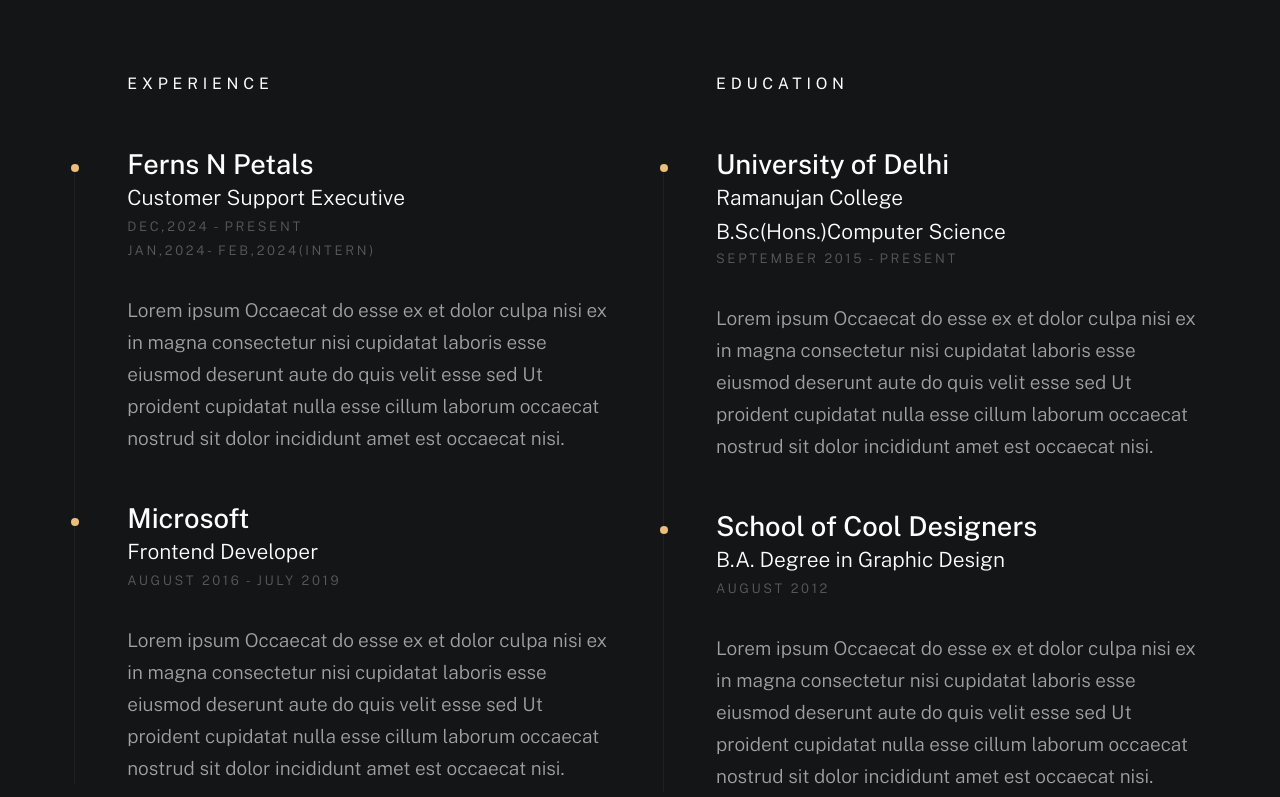
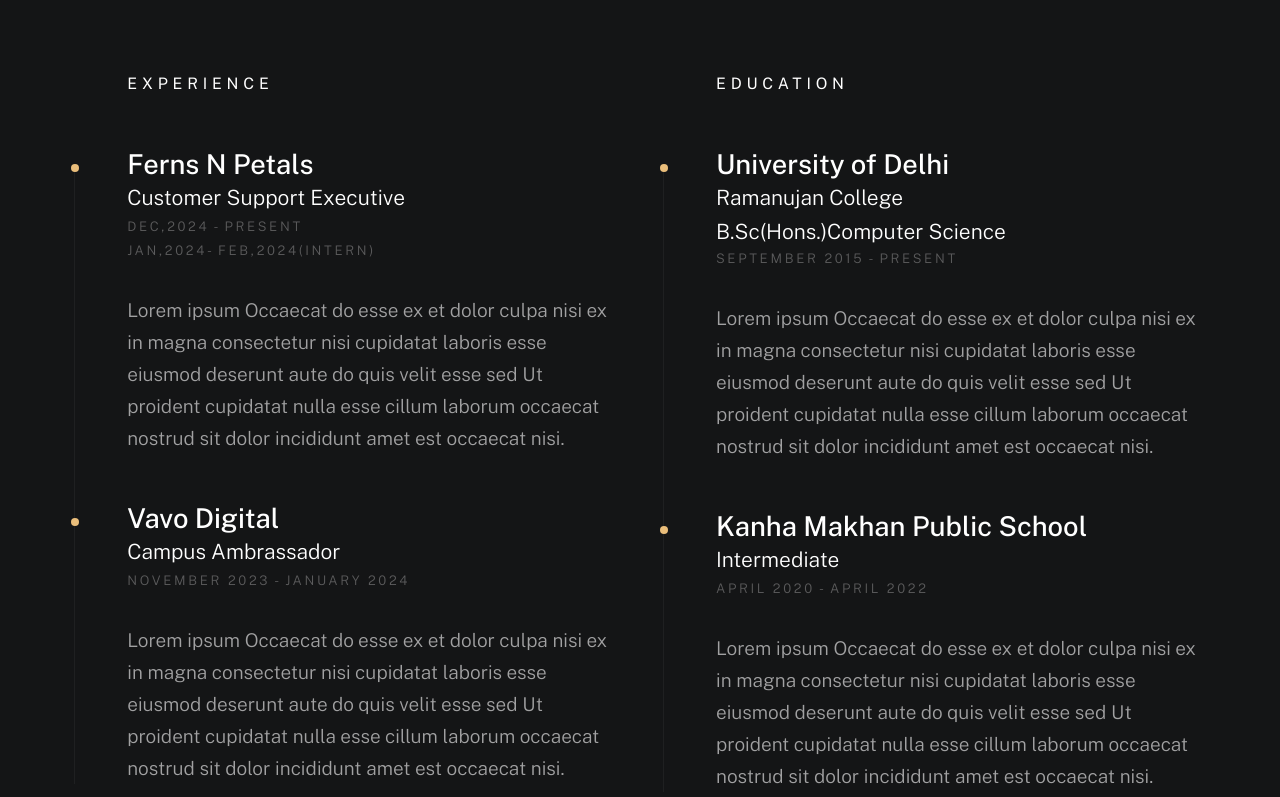
Before and after one commit to prabalgautam05/profile, a plain HTML site: page index.html in a window 1280 px wide. Shown: the part 2382-3179 px from the top of the page. Drawn offline with nearby package versions, Linux system fonts and the light colour scheme; a web font is replaced by a local one.

Commit message:
Update index.html

```diff
--- a/index.html
+++ b/index.html
@@ -135,12 +135,12 @@
                                 About
                             </h2>
                             <p class="attention-getter" data-animate-el>
-                                I'm a 3rd year bsc Hons computer science student at University of Delhi.
+                                I'm a 3rd year Computer science (Hons.) student at University of Delhi.
                                 I have made several projects, which challenged my skills and made myself better with every project.
                                 Python is my core language and I have completed my web development with django as a backend. I'm a box full of skills
                                 and experiences too.
                                 Now I'm moving towards Gen-AI, In some time
-                                I'll start working on my several AI based and deep learning projects.
+                                I'll start working on my several AI based and deep learning projects very soon.
 
                             </p>
                             <a href="#0" class="btn btn--medium u-fullwidth" data-animate-el>Download CV</a>
@@ -193,9 +193,9 @@
                             <div class="timeline__block">
                                 <div class="timeline__bullet"></div>
                                 <div class="timeline__header">
-                                    <h4 class="timeline__title">Microsoft</h4>
-                                    <h5 class="timeline__meta">Frontend Developer</h5>
-                                    <p class="timeline__timeframe">August 2016 - July 2019</p>
+                                    <h4 class="timeline__title">Vavo Digital</h4>
+                                    <h5 class="timeline__meta">Campus Ambrassador</h5>
+                                    <p class="timeline__timeframe">November 2023 - january 2024</p>
                                 </div>
                                 <div class="timeline__desc">
                                     <p>Lorem ipsum Occaecat do esse ex et dolor culpa nisi ex in magna consectetur nisi cupidatat laboris esse eiusmod deserunt aute do quis velit esse sed Ut proident cupidatat nulla esse cillum laborum occaecat nostrud sit dolor incididunt amet est occaecat nisi.</p>
@@ -230,9 +230,9 @@
                             <div class="timeline__block">
                                 <div class="timeline__bullet"></div>
                                 <div class="timeline__header">
-                                    <h4 class="timeline__title">School of Cool Designers</h4>
-                                    <h5 class="timeline__meta">B.A. Degree in Graphic Design</h5>
-                                    <p class="timeline__timeframe">August 2012</p>
+                                    <h4 class="timeline__title">Kanha Makhan Public School</h4>
+                                    <h5 class="timeline__meta">Intermediate</h5>
+                                    <p class="timeline__timeframe">April 2020 - April 2022</p>
                                 </div>
                                 <div class="timeline__desc">
                                     <p>Lorem ipsum Occaecat do esse ex et dolor culpa nisi ex in magna consectetur nisi cupidatat laboris esse eiusmod deserunt aute do quis velit esse sed Ut proident cupidatat nulla esse cillum laborum occaecat nostrud sit dolor incididunt amet est occaecat nisi.</p>
```
